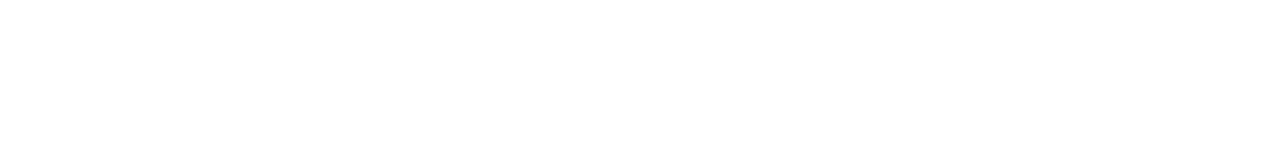
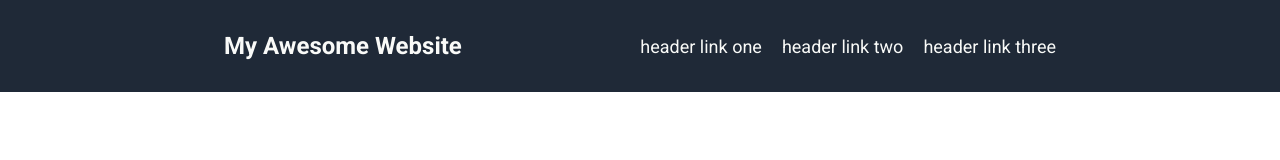
Before and after one commit to qubered/landing-page, a plain HTML site: page index.html in a window 1280 px wide. Drawn offline with Linux system fonts and the light colour scheme.

Commit message:
Add Navbar and Styling

```diff
--- a/index.html
+++ b/index.html
@@ -7,6 +7,17 @@
     <title>Awesome Website</title>
 </head>
 <body>
-
+    <div class="hero-box">
+        <nav>
+            <a href="./index.html" id="logo">My Awesome Website</a>
+            <div id="links">
+                <ul>
+                    <li>header link one</li>
+                    <li>header link two</li>
+                    <li>header link three</li>
+                </ul>
+            </div>
+        </nav>
+    </div>
 </body>
 </html>
--- a/styles.css
+++ b/styles.css
@@ -1,7 +1,48 @@
 
 @import url('https://fonts.googleapis.com/css2?family=Roboto:ital,wght@0,100..900;1,100..900&display=swap');
+
 * {
     box-sizing: border-box;
     margin: 0;
     padding: 0;
 }
+
+body {
+    font-family: Roboto, sans-serif;
+    display: flex;
+    flex-direction: column;
+}
+.hero-box,
+footer {
+    background-color: #1F2937;
+    display: flex;
+    flex-direction: column;
+    align-items: center;
+}
+
+.hero-box nav,
+.hero-box .hero {
+    width: 70%;
+}
+
+.hero-box nav {
+    display: flex;
+    padding: 32px;
+    justify-content: space-between;
+    align-items: center;
+}
+.hero-box nav #logo {
+    font-size: 24px;
+    color: #F9FAF8;
+    text-decoration: none;
+    font-weight: bold;
+}
+.hero-box nav #links ul {
+    display: flex;
+    gap: 20px;
+}
+.hero-box nav #links li {
+    list-style: none;
+    font-size: 18px;
+    color: #F9FAF8;
+}
```
